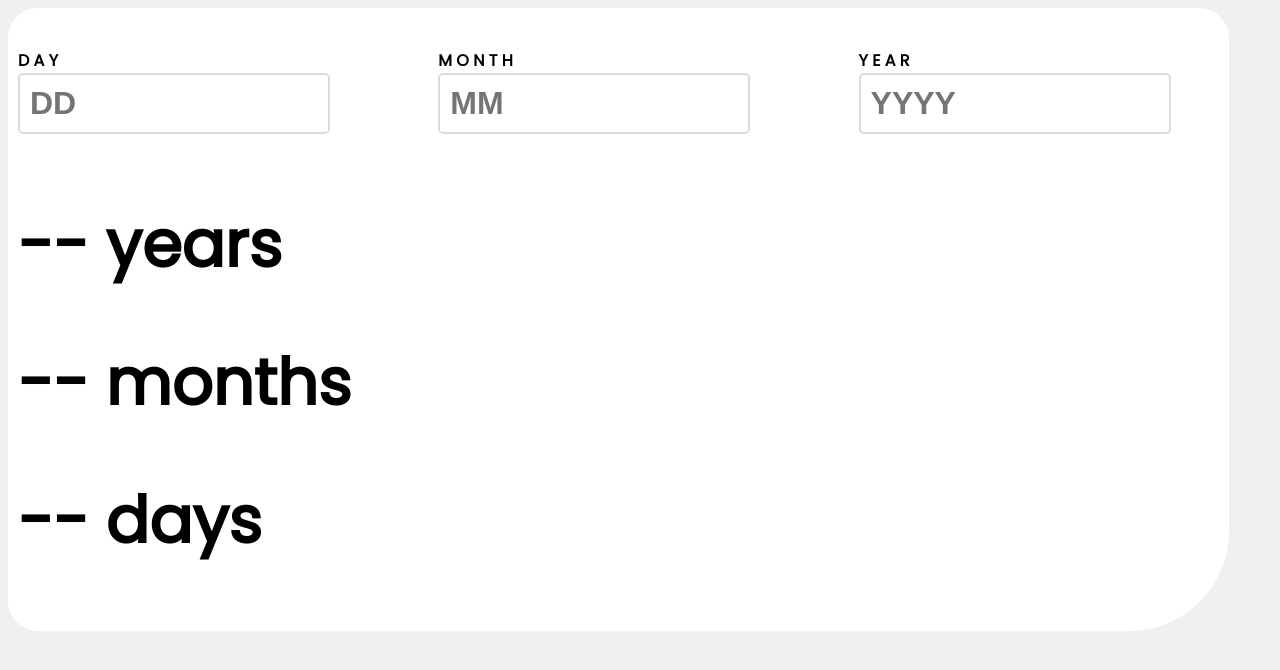
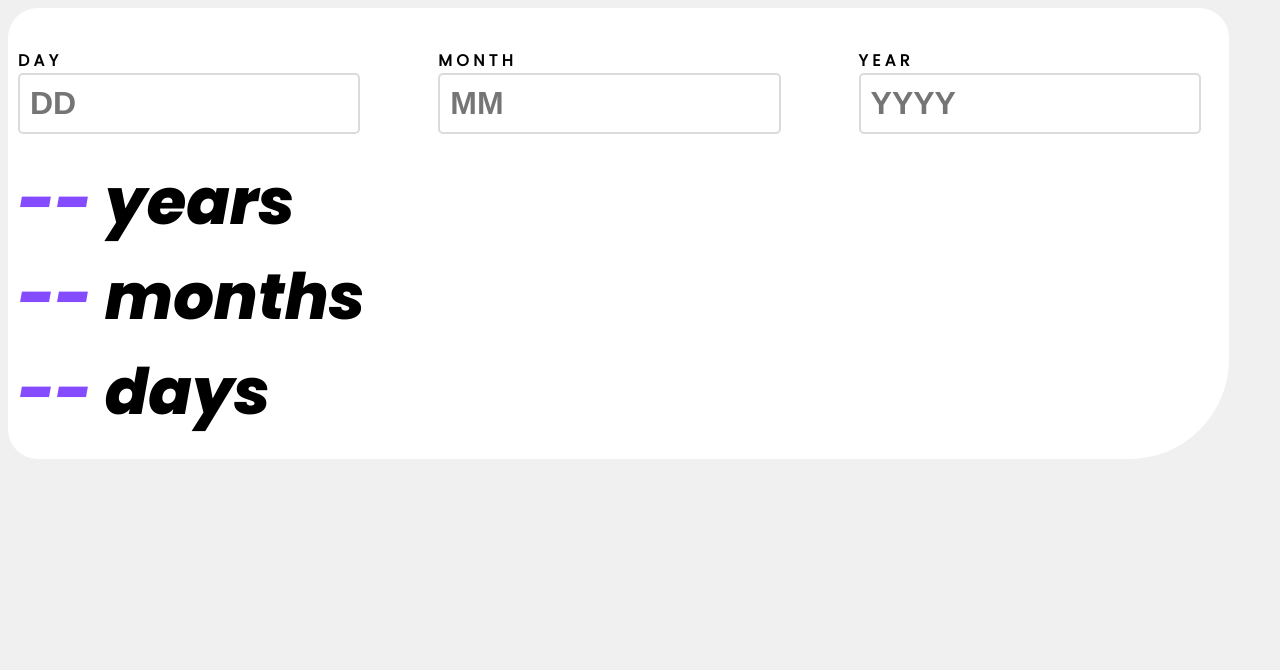
Before and after one commit to AbdullahJ99/age-calculator-app, a plain HTML site: page index.html in a window 1280 px wide. Drawn offline with Linux system fonts and the light colour scheme.

Commit message:
Added results styles

```diff
--- a/css/main.css
+++ b/css/main.css
@@ -1,14 +1,14 @@
-html{
+html {
     font-size: 32px;
 }
 
-body{
-    font-family: 'Poppins';
+body {
+    font-family: 'Poppins', sans-serif;
     font-size: 1em;
     background-color: hsl(0, 0%, 94%);
 }
 
-.age-container{
+.age-container {
     background-color: hsl(0, 0%, 100%);
     width: 95%;
     display: flex;
@@ -18,30 +18,41 @@ body{
     padding: 20px 10px;
 }
 
-.input-container{
+.input-container {
     display: flex;
     flex-flow: row wrap;
     justify-content: space-between;
     margin: 20px 0;
 }
 
-.input-container div{
+.input-container div {
     width: 30%;
 }
 
-.input-container div p{
+.input-container div p {
     margin: 0;
     font-size: .5rem;
-    font-weight: bold;
+    font-weight: 800;
     text-transform: uppercase;
 }
 
-.input-container input{
-    width: 80%;
+.input-container input {
+    width: 95%;
     border: 2px hsl(0, 0%, 86%) solid;
     border-radius: 5px;
     font-size: 1rem;
-    font-weight: bolder;
+    font-weight: 800;
     color: hsl(0, 0%, 8%);
     padding: 10px;
+    box-sizing: border-box;
 }
+
+.calculated-age h1 {
+    font-weight: 800;
+    font-style: italic;
+    margin: 0;
+}
+
+.calculated-age span {
+    color: hsl(259, 100%, 65%);
+}
--- a/index.html
+++ b/index.html
@@ -12,7 +12,7 @@
 
   <link rel="preconnect" href="https://fonts.googleapis.com">
   <link rel="preconnect" href="https://fonts.gstatic.com" crossorigin>
-  <link href="https://fonts.googleapis.com/css2?family=Outfit&family=Poppins&display=swap" rel="stylesheet">
+  <link href="https://fonts.googleapis.com/css2?family=Poppins:ital,wght@0,400;1,800&display=swap" rel="stylesheet">
 
   <link rel="stylesheet" href="css/main.css">
 </head>
```
